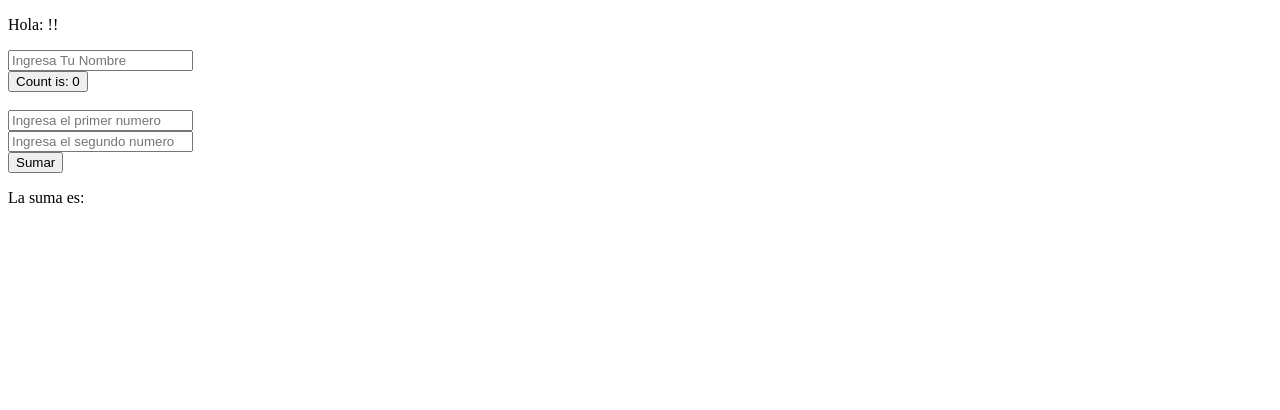
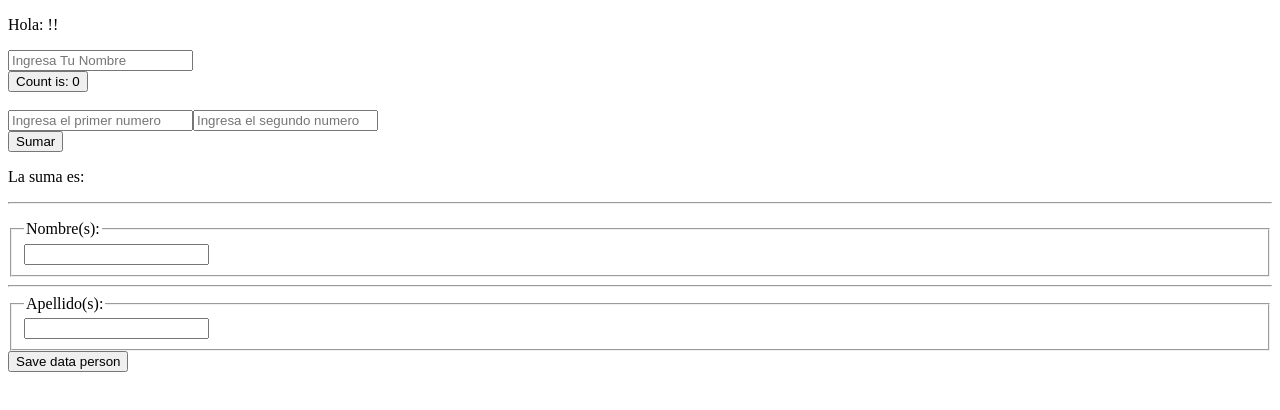
Before and after one commit to hiramggg/3CuadradosGit, a plain HTML site: page vue.html in a window 1280 px wide. Drawn offline with nearby package versions, Linux system fonts and the light colour scheme.

Commit message:
7.- Utiliza un arreglo y v-for para mostrar los registros, así como un form para añadir nuevos

```diff
--- a/vue.html
+++ b/vue.html
@@ -19,13 +19,44 @@
     <br>
     <br>
     <input v-model="suma1" placeholder="Ingresa el primer numero" />
-    <br>
     <input v-model="suma2" placeholder="Ingresa el segundo numero" />
     <br>
     <button @click="sumarNumeros">
         Sumar
     </button>
     <p>La suma es: {{ resultadoSuma }}</p>
+
+    <hr>
+    <ol>
+        <li v-for="item in persons">
+            {{item.name}} - {{item.lastname}}
+        </li>
+    </ol>
+    <form>
+        <fieldset>
+            <legend>
+                Nombre(s):
+            </legend>
+            <input type="text" v-model="username" name="">
+        </fieldset>
+
+    </form>
+
+    <hr>
+    <form>
+        <fieldset>
+            <legend>
+                Apellido(s):
+            </legend>
+            <input type="text" v-model="lastname" name="">
+        </fieldset>
+
+        <button type="button" v-on:click="addPerson">
+            Save data person
+        </button>
+    </form>
+
+
 </div>
 
 <script>
@@ -35,6 +66,9 @@
   const suma1 = ref()
   const suma2 = ref()
   const resultadoSuma = ref()
+  const username= ref('');
+  const lastname= ref('');
+  const persons= ref([]);
 
   const app = createApp({
     setup() {
@@ -48,9 +82,26 @@
         suma1,
         suma2,
         sumarNumeros,
-        resultadoSuma
+        resultadoSuma,
+        username,
+        lastname,
+        persons
       }
+    },
+    methods:{
+        addPerson(){
+            const person = {name:this.username,
+            lastname:this.lastname}
+            this.persons.push(person)
+
+
+            console.log("hola")
+            console.log(this.username)
+            console.log(this.lastname)
+        }
+
     }
+
   })
 
   app.mount('#app')
```
